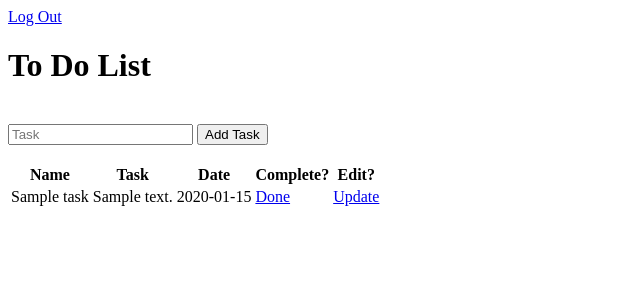
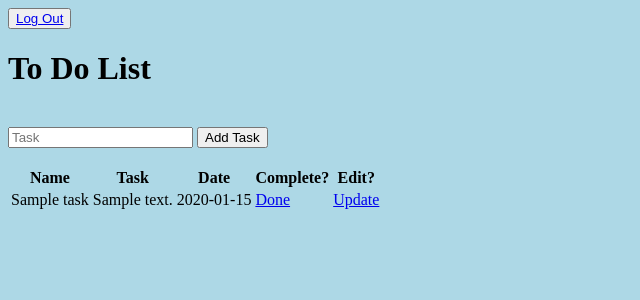
Before and after one commit to jswindlehurst/ToDoAppDatabasePassword, a Flask app: template templates/task.html in a window 1280 px wide. Shown: the top 300 px of the page, without its empty margins (0-640 px from the left). Run offline with Flask 2, Linux system fonts and the light colour scheme; the template is opened without the code that fills it: most values are stand-ins (such as "Sample title", 1, 10 or a date in 2020).

Commit message:
Heroku addon update

```diff
--- a/requirements.txt
+++ b/requirements.txt
@@ -1,3 +1,4 @@
 Flask==1.0.2
 gunicorn==19.9.0
 sqla-wrapper
+psycopg2
--- /dev/null
+++ b/static/css/style.css
@@ -0,0 +1,3 @@
+body {
+    background-color:  #add8e6
+}
--- a/templates/base.html
+++ b/templates/base.html
@@ -3,6 +3,7 @@
 <head>
     <meta charset="UTF-8">
     <title>{% block title %}To Do List App{% endblock title %}</title>
+    <link rel="stylesheet" href="/static/css/style.css">
 </head>
 <body>
 
--- a/templates/index.html
+++ b/templates/index.html
@@ -1,9 +1,10 @@
 {% extends "base.html" %}
+
 
 
 {% block content %}
 
-<a href="/logout">Log Out</a>
+<button><a href="/logout">Log Out</a></button>
 <br>
 <h1> To Do List App</h1>
 <br>
--- a/templates/task.html
+++ b/templates/task.html
@@ -3,7 +3,7 @@
 
 {% block content %}
 
-<a href="/logout">Log Out</a>
+<button><a href="/logout">Log Out</a></button>
 <br>
 <h1> To Do List </h1>
 <br>
```
